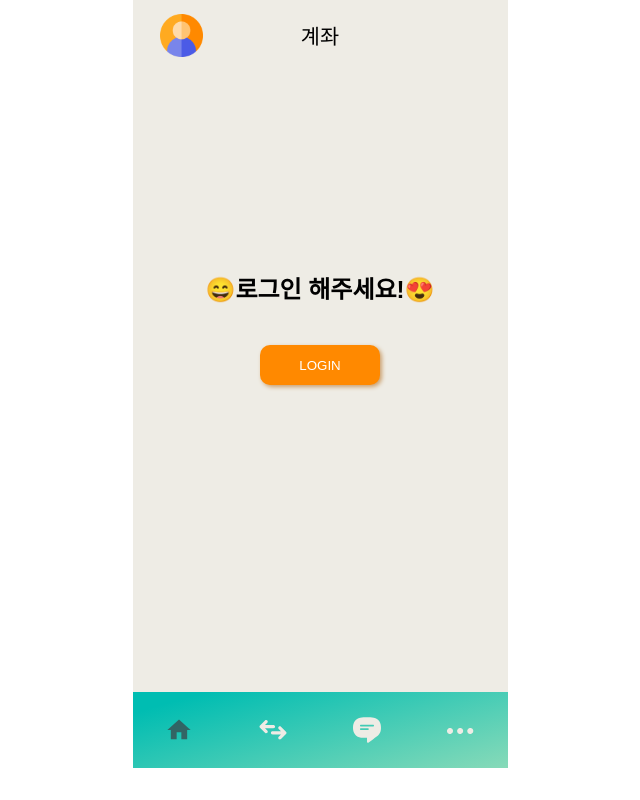
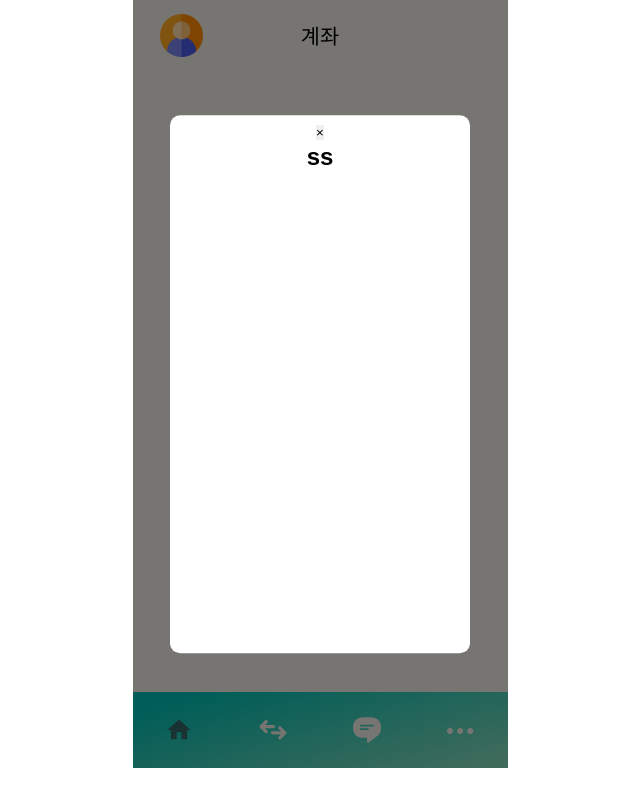
Before and after one commit to hoseonkwak/bank_react_project, a React (Create React App) app: page / in a window 1280 px wide. Both pictures are taken after a click on the button "LOGIN". Shown: the whole page, without its empty margins (320-960 px from the left). Built offline with nearby package versions, Linux system fonts and the light colour scheme; a web font is replaced by a local one.

Commit message:
feat: login modal

```diff
--- a/src/App.css
+++ b/src/App.css
@@ -1,4 +1,5 @@
 .wrap {
+  position: relative;
   width: 375px;
   height: 768px;
   background: #eeece5;
@@ -100,4 +101,30 @@ nav.menu .menu_area li.on img {
   color: #fff;
   border-radius: 10px;
   box-shadow: 2px 2px 4px 0 #cb9f6c;
+  cursor: pointer;
 }
+/* login modal */
+.loginModalArea {
+  display: none;
+  position: absolute;
+  left: 0;
+  top: 0;
+  width: 100%;
+  height: 100%;
+  background: rgba(0, 0, 0, 0.5);
+  z-index: 3;
+}
+.loginModalArea.open {
+  display: block;
+}
+
+.loginModalArea .loginModal {
+  position: absolute;
+  left: 50%;
+  top: 50%;
+  transform: translate(-50%, -50%);
+  width: 80%;
+  height: 70%;
+  background: #fff;
+  border-radius: 10px;
+}
--- /dev/null
+++ b/src/components/Login.js
@@ -0,0 +1,20 @@
+const Login = (props) => {
+  const { open, close } = props;
+
+  return (
+    <div className={open ? "open loginModalArea" : "loginModalArea"}>
+      {open ? (
+        <>
+          <div className="loginModal">
+            <button className="closeBtn" onClick={close}>
+              &times;
+            </button>
+            <div className="main">{props.children}</div>
+          </div>
+        </>
+      ) : null}
+    </div>
+  );
+};
+
+export default Login;
--- a/src/components/NotLogin.js
+++ b/src/components/NotLogin.js
@@ -1,8 +1,25 @@
+import { useState } from "react";
+import Login from "./Login";
+
 const NotLogin = () => {
+  const [showLogin, setShowLogin] = useState(false);
+
+  const openLogin = () => {
+    setShowLogin(true);
+  };
+  const closeLogin = () => {
+    setShowLogin(false);
+  };
+
   return (
     <div className="notLogin">
       😄로그인 해주세요!😍
-      <button className="loginBtn">LOGIN</button>
+      <button className="loginBtn" onClick={openLogin}>
+        LOGIN
+      </button>
+      <Login open={showLogin} close={closeLogin}>
+        ss
+      </Login>
     </div>
   );
 };
```
